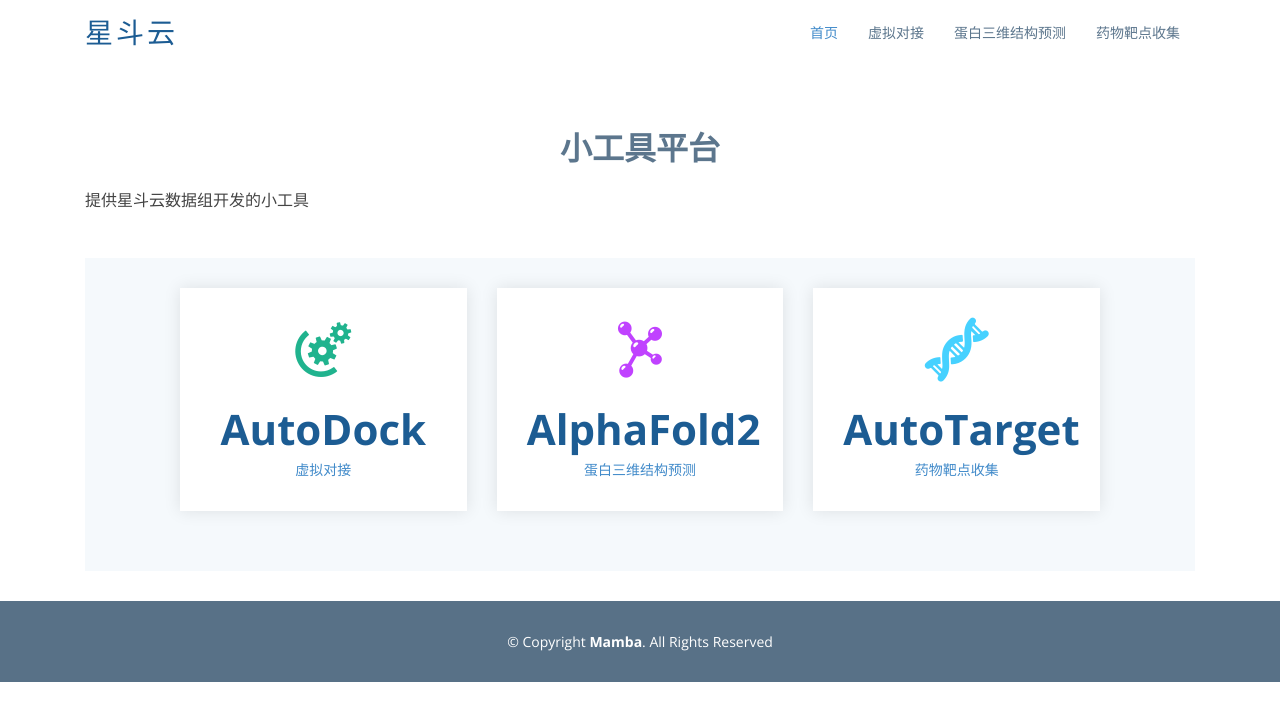
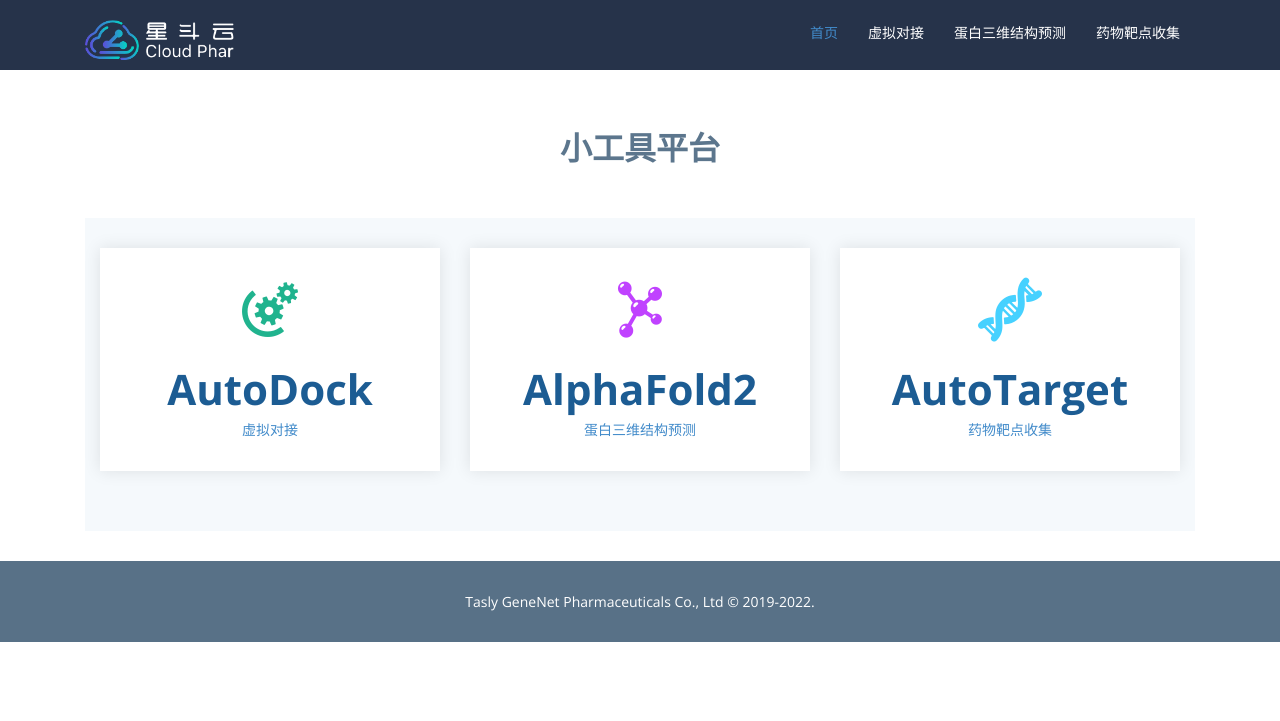
Before and after one commit to Riverzrw/SmallTools_flask, a Flask app: page / in a window 1280 px wide. Shown: the top 721 px of the page. Run offline with Flask 2, Linux system fonts and the light colour scheme; some libraries are stand-ins or nearby versions.

Commit message:
提交readme

```diff
--- a/app.py
+++ b/app.py
@@ -73,4 +73,4 @@ def check_upload():
 
 
 if __name__ == '__main__':
-    app.run()
+    app.run(debug=True)
--- a/static/assets/css/style.css
+++ b/static/assets/css/style.css
@@ -100,7 +100,7 @@ h1, h2, h3, h4, h5, h6, .font-primary {
   transition: all 0.5s;
   transition: all 0.5s;
   padding: 10px 0;
-  background: #fff;
+  background: #26334a;
   z-index: 997;
 }
 
@@ -148,7 +148,7 @@ h1, h2, h3, h4, h5, h6, .font-primary {
 .nav-menu a {
   display: block;
   position: relative;
-  color: #5c768d;
+  color: #fff;
   padding: 12px 15px;
   transition: 0.3s;
   font-size: 14px;
@@ -491,7 +491,7 @@ h1, h2, h3, h4, h5, h6, .font-primary {
 # Sections General
 --------------------------------------------------------------*/
 section {
-  padding: 30px 80px;
+  /*padding: 30px 80px;*/
 }
 
 .section-bg {
--- a/templates/docking.html
+++ b/templates/docking.html
@@ -227,7 +227,8 @@
 
     <div class="container">
         <div class="copyright">
-            &copy; Copyright <strong><span>Mamba</span></strong>. All Rights Reserved
+{#            &copy; Copyright <strong><span>Mamba</span></strong>. All Rights Reserved#}
+            Tasly GeneNet Pharmaceuticals Co., Ltd © 2019-2022.
         </div>
 
     </div>
--- a/templates/index.html
+++ b/templates/index.html
@@ -10,7 +10,7 @@
     <meta content="" name="keywords">
 
     <!-- Favicons -->
-    <link href="static/assets/img/tsl.png" rel="icon">
+    <link href="https://cloud.tasly.com/favicon.ico" rel="icon">
     <link href="static/assets/img/apple-touch-icon.png" rel="apple-touch-icon">
 
     <!-- Google Fonts -->
@@ -35,9 +35,9 @@
 <!-- ======= Header ======= -->
 <header id="header">
     <div class="container">
-
         <div class="logo float-left">
-            <h1 class="text-light"><a href="index.html"><span>星斗云</span></a></h1>
+            <h1 class="text-light"><a href="https://cloud.tasly.com/#/portalHome"><span><img data-v-5f020dce=""
+								src="../static/assets/img/logo.png"></span></a></h1>
             <!-- Uncomment below if you prefer to use an image logo -->
             <!-- <a href="index.html"><img src="static/assets/img/logo.png" alt="" class="img-fluid"></a>-->
         </div>
@@ -61,7 +61,7 @@
 
         <div class="section-title">
             <h2>小工具平台</h2>
-            <p>提供星斗云数据组开发的小工具</p>
+{#            <p>提供星斗云数据组开发的小工具</p>#}
         </div>
         <!-- ======= Counts Section ======= -->
         <section class="counts section-bg">
@@ -113,7 +113,7 @@
 
     <div class="container">
         <div class="copyright">
-            &copy; Copyright <strong><span>Mamba</span></strong>. All Rights Reserved
+            Tasly GeneNet Pharmaceuticals Co., Ltd © 2019-2022.
         </div>
 
     </div>
```
Also changed, not shown: templates/check.html (+7 -5 lines), templates/docking_new.html (+5 -3 lines), templates/get_target.html (+4 -4 lines), templates/protein_3D.html (+4 -3 lines), static/assets/img/logo.png (added).
